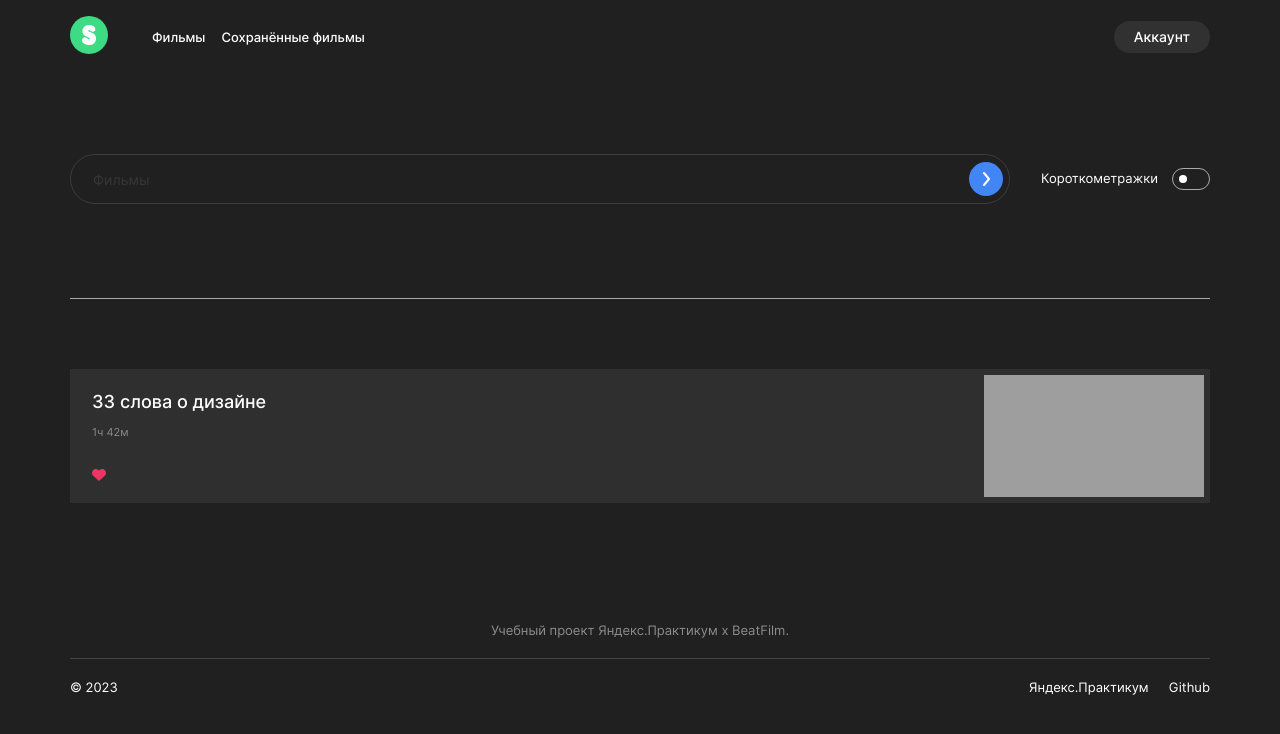
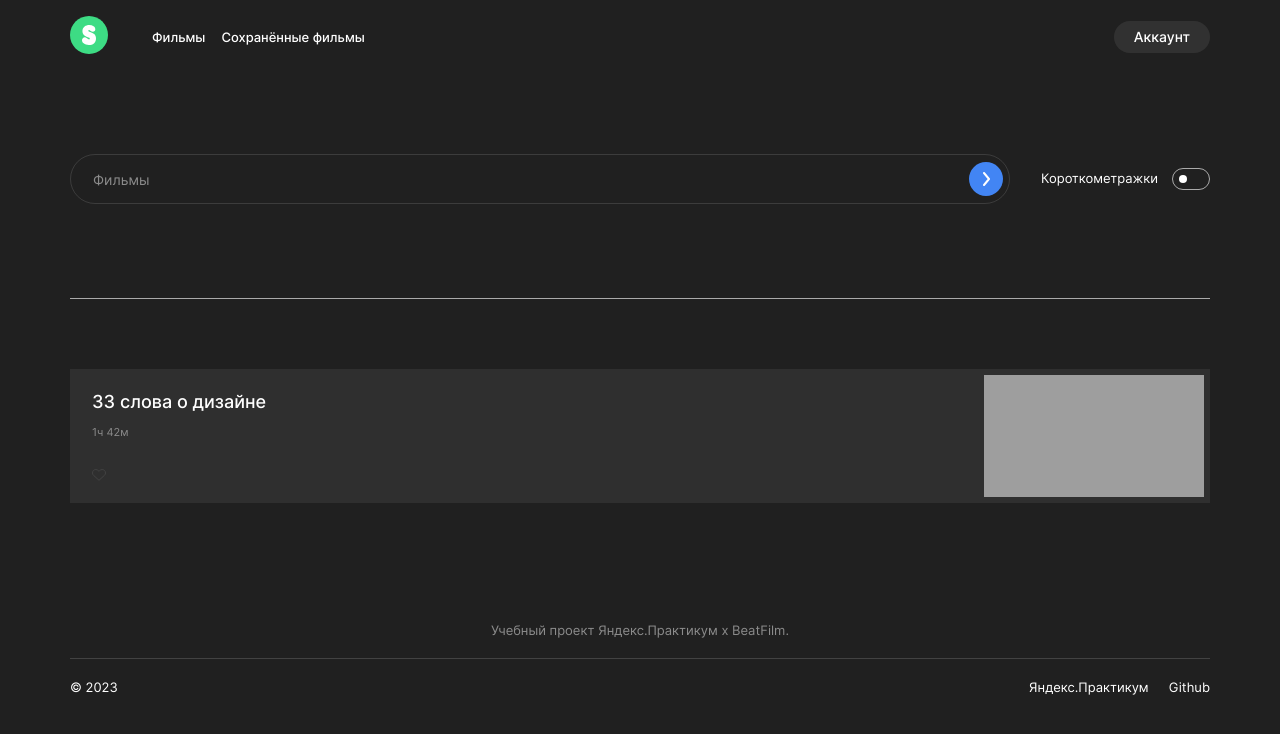
Before and after one commit to AlenaKrestyaninova/movies-explorer-frontend, a React (Create React App) app: page /movies in a window 1280 px wide. Shown: the top 734 px of the page. Built offline with nearby package versions, Linux system fonts and the light colour scheme; grey boxes are pictures that could not be loaded.

Commit message:
fix some bugs 2nd review

```diff
--- a/src/components/App/App.css
+++ b/src/components/App/App.css
@@ -29,7 +29,7 @@
 }
 
 /* Медиа-запрос для ширины 320px (меньше 767px)*/
-@media all and (max-width:767px) {
+@media all and (max-width:768px) {
     .page__section_size_big {
         width: calc(100% - 2*14px);
     }
--- a/src/components/App/App.jsx
+++ b/src/components/App/App.jsx
@@ -1,5 +1,5 @@
 import React from 'react';
-import { Route, Routes, Navigate, useNavigate } from 'react-router-dom';
+import { Route, Routes } from 'react-router-dom';
 import './App.css';
 import Header from '../Header/Header.jsx';
 import Main from '../Main/Main.jsx';
@@ -20,8 +20,8 @@ function App() {
     <CurrentUserContext.Provider value={currentUser}>
       <div className="page">
         <Header />
+        <main className="main">
           <Routes>
-
             <Route path="/" element={<Main />} />
             <Route path="/signup" element={<Register />} />
             <Route path="/signin" element={<Login />} />
@@ -29,8 +29,9 @@ function App() {
             <Route path="/saved-movies" element={<SavedMovies />} />
             <Route path="/profile" element={<Profile />} />
             <Route path="*" element={<NotFound />} />
+          </Routes>
+        </main>
 
-        </Routes>
         <Footer />
       </div>
     </CurrentUserContext.Provider>
--- a/src/components/Main/Main.jsx
+++ b/src/components/Main/Main.jsx
@@ -12,13 +12,13 @@ function Main(props) {
   // const currentUser = React.useContext(CurrentUserContext);
 
   return (
-    <main className="content">
+    <>
       <Promo/>
       <AboutProject/>
       <Techs/>
       <AboutMe/>
       <Portfolio/>
-    </main>
+    </>
   );
 }
 
--- a/src/components/MoviesCard/MoviesCard.css
+++ b/src/components/MoviesCard/MoviesCard.css
@@ -30,13 +30,26 @@
     margin: 13px 0 0;
 }
 
-.card__like {
+.card__like, .card__delete {
     width: 14px;
     height: 12px;
-    background-image: url(../../images/like__active.svg);
+    background-image: url(../../images/like__inactive.svg);
     background-position: center;
     background-repeat: no-repeat;
     cursor: pointer;
+    background-color: transparent;
+    border: none;
+    padding: 0;
+    transition: scale .3s ease-in-out;
+}
+
+.card__like_active {
+    background-image: url(../../images/like__active.svg);
+}
+
+.card__like:hover, .card__delete:hover {
+    scale: 1.2;
+    filter: brightness(1.2);
 }
 
 .card__trailer {
@@ -71,9 +84,12 @@
     }
     .card__trailer {
         margin-right: 0;
+        width: 100%;
+        object-fit: cover;
     }
     .card__img {
-        width: 300px;
+        width: 100%;
         height: 168px;
+        object-fit: cover;
     }
 }
--- a/src/components/MoviesCard/MoviesCard.jsx
+++ b/src/components/MoviesCard/MoviesCard.jsx
@@ -1,8 +1,29 @@
 import './MoviesCard.css';
+import React from 'react';
+// import { CurrentUserContext } from '../../contexts/CurrentUserContext.js';
 import pic from '../../images/movie_pic.png';
+import { useLocation } from 'react-router-dom';
+import { useState } from 'react';
 
 function MoviesCard(props) {
-    // const { imgURL } = props
+    const { onCardLike, onCardDelete, card } = props;
+    // const currentUser = React.useContext(CurrentUserContext);
+    // const isLiked = card.likes.some(i => i === currentUser._id);
+    const [isLiked, setIsLiked] = useState(false);
+    const likeButtonClassName = (`card__like ${isLiked ? 'card__like_active' : ''}`);
+    const location = useLocation();
+
+    function handleLikeClick() {
+        setIsLiked(true);
+    }
+
+    // function handleLikeClick(card) {
+    //     onCardLike(card);
+    // }
+
+    // function handleDeleteClick(card) {
+    //     onCardDelete(card);
+    // }
 
     return (
         <li className="card">
@@ -11,7 +32,18 @@ function MoviesCard(props) {
                     <h4 className="card__name">33 слова о дизайне</h4>
                     <p className="card__duration">1ч 42м</p>
                 </div>
-                <div className="card__like"></div>
+                {/* Потом передеаю на ?isLiked */}
+                {location.pathname === "/movies" ? (
+                    <button
+                        className={likeButtonClassName}
+                        onClick={()=>{handleLikeClick(card)}}
+                    ></button>
+                ) : (
+                    <button
+                        className="card__delete"
+                        // onClick={()=>{handleDeleteClick(card)}}
+                    ></button>
+                )}
             </div>
             <a href="#" className="card__trailer">
                 <img src={pic} alt="Постер фильма" className="card__img" />
--- a/src/components/Portfolio/Portfolio.css
+++ b/src/components/Portfolio/Portfolio.css
@@ -9,6 +9,12 @@
     color: #8B8B8B;
     margin-top: 0;
     margin-bottom: 30px;
+}
+
+.portfolio__items {
+    margin: 0;
+    list-style: none;
+    padding: 0;
 }
 
 .portfolio__link {
--- a/src/components/Portfolio/Portfolio.jsx
+++ b/src/components/Portfolio/Portfolio.jsx
@@ -7,18 +7,26 @@ function Portfolio() {
         <section className="portfolio">
             <div className="portfolio__container page__section page__section_size_big">
                 <h3 className="portfolio__title">Портфолио</h3>
+                <ul className="portfolio__items">
+                    <li className="portfolio__item">
                         <a href="https://alenakrestyaninova.github.io/how-to-learn/" className="portfolio__link" target="_blank" rel="noreferrer">
                             <p className="portfolio__text">Статичный сайт</p>
                             <div className="portfolio__arrow">↗</div>
                         </a>
+                    </li>
+                    <li className="portfolio__item">
                         <a href="https://alenakrestyaninova.github.io/russian-travel/" className="portfolio__link" target="_blank" rel="noreferrer">
                             <p className="portfolio__text">Адаптивный сайт</p>
                             <div className="portfolio__arrow">↗</div>
                         </a>
+                    </li>
+                    <li className="portfolio__item">
                         <a href="https://alenakrestyaninova.github.io/react-mesto-auth/" className="portfolio__link" target="_blank" rel="noreferrer">
                             <p className="portfolio__text">Одностраничное приложение</p>
                             <div className="portfolio__arrow">↗</div>
                         </a>
+                    </li>
+                </ul>
             </div>
         </section>
     );
--- a/src/components/Register/Register.jsx
+++ b/src/components/Register/Register.jsx
@@ -18,6 +18,7 @@ const Register = props => {
                         name="name"
                         label="Имя"
                         placeholder="Имя пользователя"
+                        minLength="2"
                         maxLength="30"
                         errorText="Ваше имя неправильное"
                     />
--- a/src/components/SavedMovies/SavedMovies.jsx
+++ b/src/components/SavedMovies/SavedMovies.jsx
@@ -6,7 +6,7 @@ import MoviesCardList from '../MoviesCardList/MoviesCardList';
 function SavedMovies() {
 
     return (
-        <section className="movies">
+        <section className="saved-movies">
             <SearchForm />
             <MoviesCardList />
         </section>
--- a/src/components/SearchForm/SearchForm.css
+++ b/src/components/SearchForm/SearchForm.css
@@ -20,13 +20,13 @@
 
 .search__input {
     display: block;
-    opacity: 0.2;
-    border: 1.5px solid #AAAAAA;
+    border: 1.5px solid rgba(170, 170, 170, .2);
     border-radius: 50px;
     height: 48px;
     padding: 0 0 0 22px;
     background-color: transparent;
     width: 100%;
+    color: white;
 }
 
 .search__input::placeholder {
@@ -47,6 +47,12 @@
     position: absolute;
     right: 7px;
     border: none;
+    transition: scale .3s ease-in-out;
+}
+
+.search__button:hover {
+    scale: 1.2;
+    filter: brightness(1.2);
 }
 
 /* Медиа-запрос для ширины 768px (меньше 1023px)*/
--- a/src/components/SearchForm/SearchForm.jsx
+++ b/src/components/SearchForm/SearchForm.jsx
@@ -19,6 +19,8 @@ function SearchForm(props) {
                         placeholder="Фильмы"
                         value={value}
                         onChange={handleChange}
+                        required
+                        minLength="2"
                     />
                     <button className="search__button" type='submit'></button>
                 </div>
```
Also changed, not shown: src/components/Navigation/Navigation.css (+4 -5 lines), src/images/delete.svg (added). Lines whose indentation alone changed are shown as unchanged.
